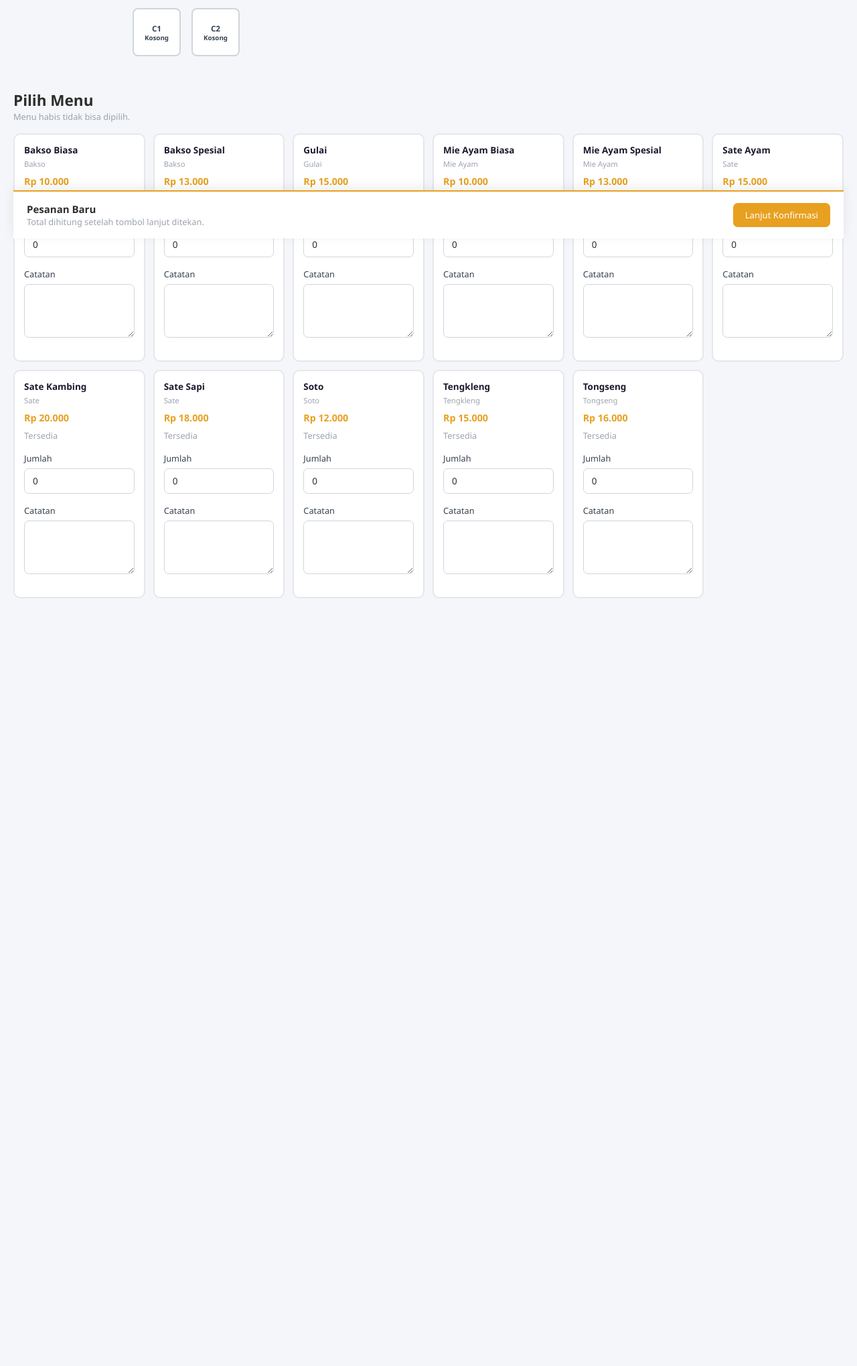
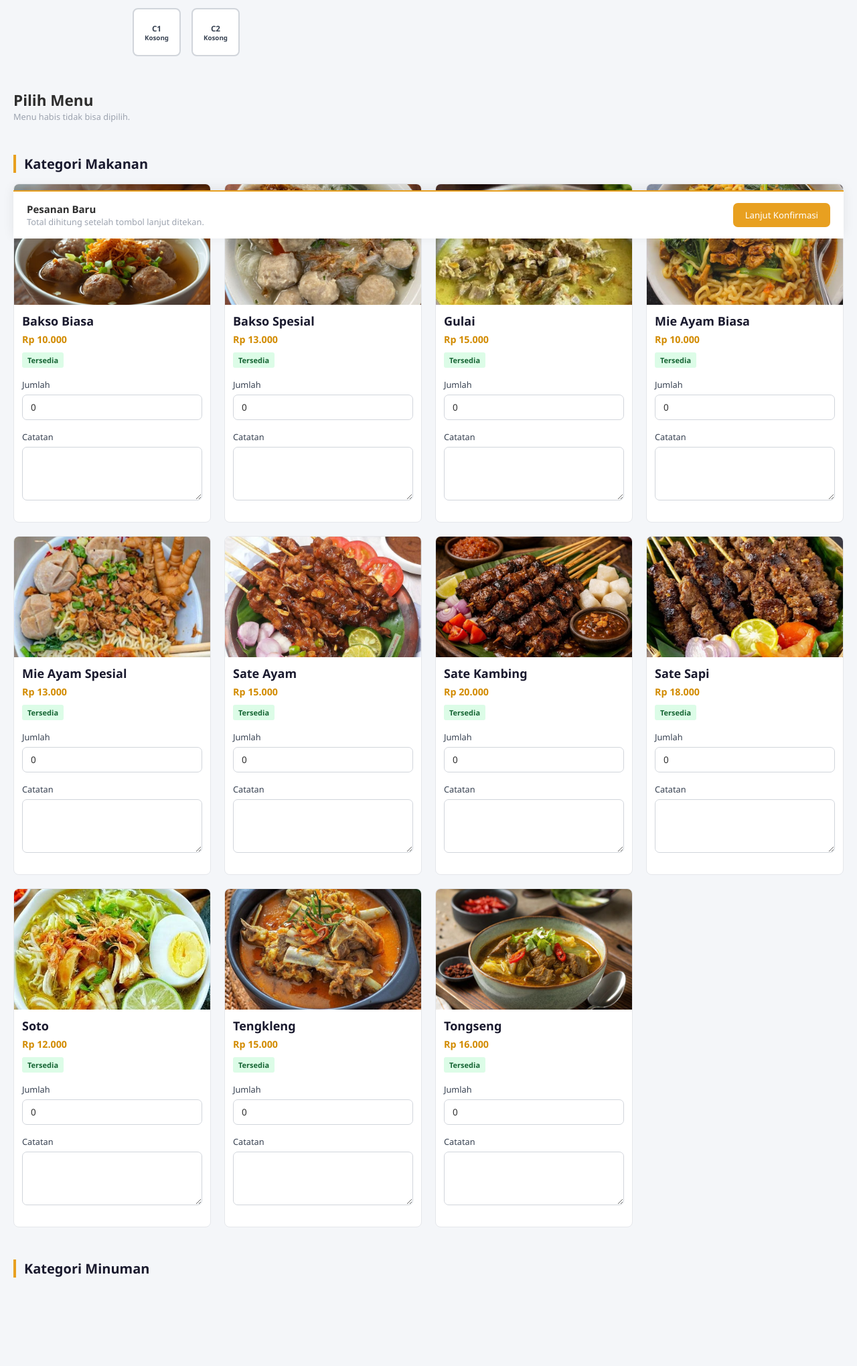
Before and after one commit to hill-py/moro_kangen, a PHP site: page /pelanggan/index.php in a window 1280 px wide. Shown: the part 444-2483 px from the top of the page at 67% size. Before the commit the page ends 1337 px from the top, so only its background shows below. Run offline with PHP 8.4, Linux system fonts and the light colour scheme; data comes from the database, SQL or seed files in the repository.

Commit message:
Update tampilan pesanan yg sinkron sama menu

```diff
--- a/assets/css/style.css
+++ b/assets/css/style.css
@@ -654,24 +654,25 @@ tbody tr:hover {
 }
 
 .menu-grid {
-  display: grid;
-  grid-template-columns: repeat(auto-fill, minmax(180px, 1fr));
-  gap: 12px;
-  margin-bottom: 24px;
+    display: grid;
+    grid-template-columns: repeat(auto-fill, minmax(240px, 1fr));
+    gap: 20px;
+    margin-bottom: 24px;
 }
 
 .menu-card {
-  background: #fff;
-  border-radius: 10px;
-  border: 2px solid #e5e7eb;
-  padding: 14px;
-  cursor: pointer;
-  transition: border-color 0.15s, box-shadow 0.15s;
+    background: #fff;
+    border-radius: 8px;
+    overflow: hidden;
+    border: 1px solid #e5e7eb;
+    padding: 0;
+    transition: 0.2s;
 }
 
 .menu-card:hover:not(.menu-habis) {
   border-color: #e8a020;
   box-shadow: 0 2px 12px rgba(232,160,32,0.15);
+  transform: translateY(-3px);
 }
 
 .menu-card.menu-habis {
@@ -937,3 +938,100 @@ tbody tr:hover {
     opacity: 0.4;
     pointer-events: none;
 }
+
+/* ------------------------------------------------------------
+   Edit tampilan menu di pelanggan
+   ------------------------------------------------------------ */
+.menu-status-wrapper {
+    margin: 10px 0 14px;
+}
+
+.menu-status-badge {
+    display: inline-block;
+    padding: 4px 10px;
+    border-radius: 4px;
+    font-size: 11px;
+    font-weight: 600;
+}
+
+.status-tersedia {
+    background: #dff5e3;
+    color: #2e7d32;
+}
+
+.status-habis {
+    background: #ffe0e0;
+    color: #c62828;
+}
+
+.status-nonaktif {
+    background: #ececec;
+    color: #616161;
+}
+
+.menu-image {
+    width: 100%;
+    height: 180px;
+    object-fit: cover;
+    display: block;
+}
+
+.menu-content {
+    padding: 12px;
+}
+
+.menu-kategori {
+    font-size: 10px;
+    text-transform: uppercase;
+    color: #999;
+    margin-bottom: 4px;
+}
+
+.menu-nama {
+    font-size: 18px;
+    font-weight: 600;
+    margin-bottom: 6px;
+}
+
+.menu-harga {
+    display: block;
+    color: #d28b00;
+    font-weight: bold;
+    margin-bottom: 10px;
+}
+
+.menu-status-wrapper {
+    margin-bottom: 16px;
+}
+
+.menu-status-badge {
+    display: inline-block;
+    padding: 4px 8px;
+    border-radius: 3px;
+    font-size: 11px;
+    font-weight: 600;
+}
+
+.kategori-judul {
+    font-size: 20px;
+    font-weight: 700;
+    color: #1a1a2e;
+    margin: 48px 0 16px;
+    padding-left: 12px;
+    border-left: 4px solid #e8a020;
+}
+
+.status-tersedia {
+    background: #dcfce7;
+    color: #166534;
+}
+
+.status-habis {
+    background: #fee2e2;
+    color: #991b1b;
+}
+
+.status-nonaktif {
+    background: #e5e7eb;
+    color: #374151;
+}
--- a/pelanggan/index.php
+++ b/pelanggan/index.php
@@ -13,7 +13,7 @@ function rupiah($value) {
 
 function getMenus($db) {
     $menus = [];
-    $result = $db->query("SELECT id_menu, nama_menu, kategori, harga, status_menu FROM menu WHERE status_menu <> 'nonaktif' ORDER BY kategori, nama_menu");
+    $result = $db->query("SELECT id_menu, nama_menu, kategori, harga, deskripsi, status_menu FROM menu WHERE status_menu <> 'nonaktif' ORDER BY kategori, nama_menu");
     while ($row = $result->fetch_assoc()) {
         $menus[(int) $row['id_menu']] = $row;
     }
@@ -525,25 +525,89 @@ $pasanganGrup = array_chunk(
 <?php endforeach; ?>
 
         </section>
+<?php
 
+$menuMakanan = [];
+$menuMinuman = [];
+
+foreach ($menus as $menu) {
+
+    if (
+        strtolower($menu['kategori']) === 'minuman'
+    ) {
+        $menuMinuman[] = $menu;
+    } else {
+        $menuMakanan[] = $menu;
+    }
+}
+?>
         <section class="panel mb-24">
           <h2>Pilih Menu</h2>
           <p class="text-muted mb-16">Menu habis tidak bisa dipilih.</p>
 
+          <h3 class="kategori-judul">
+    Kategori Makanan
+</h3>
+
 <div class="menu-grid">
-            <?php foreach ($menus as $menu): ?>
+
+<?php foreach ($menuMakanan as $menu): ?>
               <?php
 $idMenu = (int) $menu['id_menu'];
 $isAvailable = $menu['status_menu'] === 'tersedia';
 $jumlah = (int) ($posted['jumlah'][$idMenu] ?? 0);
 $catatan = $posted['catatan'][$idMenu] ?? '';
+
+$imageName =
+    strtolower(
+        str_replace(
+            ' ',
+            '-',
+            $menu['nama_menu']
+        )
+    ) . '.jpg';
+
+$imagePath =
+    '../img/' . $imageName;
+
+if (
+    !file_exists(
+        __DIR__ .
+        '/../img/' .
+        $imageName
+    )
+) {
+    $imagePath =
+        '../img/default-food.jpg';
+}
 ?>
               <section class="menu-card <?= !$isAvailable ? 'menu-habis' : '' ?>">
-                <h3 class="menu-nama"><?= h($menu['nama_menu']) ?></h3>
-                <p class="menu-kategori"><?= h($menu['kategori']) ?></p>
-                <strong class="menu-harga"><?= rupiah($menu['harga']) ?></strong>
-                <p class="text-muted mt-8"><?= $isAvailable ? 'Tersedia' : 'Habis' ?></p>
 
+    <img
+        src="<?= h($imagePath) ?>"
+        alt="<?= h($menu['nama_menu']) ?>"
+        class="menu-image"
+    >
+
+    <div class="menu-content">
+
+        <h3 class="menu-nama">
+            <?= h($menu['nama_menu']) ?>
+        </h3>
+
+        <strong class="menu-harga">
+            <?= rupiah($menu['harga']) ?>
+        </strong>
+
+        <div class="menu-status-wrapper">
+
+            <span
+    class="menu-status-badge status-<?= h($menu['status_menu']) ?>"
+>
+    <?= ucfirst(h($menu['status_menu'])) ?>
+</span>
+
+        </div>
                 <div class="form-group mt-16">
                   <label for="jumlah_<?= $idMenu ?>">Jumlah</label>
                   <input
@@ -559,6 +623,7 @@ $pasanganGrup = array_chunk(
 
                 <div class="form-group">
     <label for="catatan_<?= $idMenu ?>">Catatan</label>
+
     <textarea
         id="catatan_<?= $idMenu ?>"
         name="catatan[<?= $idMenu ?>]"
@@ -566,9 +631,119 @@ $pasanganGrup = array_chunk(
         <?= !$isAvailable ? 'disabled' : '' ?>
     ><?= h($catatan) ?></textarea>
 </div>
+
+</div>
+
 </section>
             <?php endforeach; ?>
           </div>
+          <h3 class="kategori-judul">
+    Kategori Minuman
+</h3>
+
+<div class="menu-grid">
+
+<?php foreach ($menuMinuman as $menu): ?>
+
+<?php
+$idMenu = (int) $menu['id_menu'];
+$isAvailable = $menu['status_menu'] === 'tersedia';
+$jumlah = (int) ($posted['jumlah'][$idMenu] ?? 0);
+$catatan = $posted['catatan'][$idMenu] ?? '';
+
+$imageName =
+    strtolower(
+        str_replace(
+            ' ',
+            '-',
+            $menu['nama_menu']
+        )
+    ) . '.jpg';
+
+$imagePath =
+    '../img/' . $imageName;
+
+if (
+    !file_exists(
+        __DIR__ .
+        '/../img/' .
+        $imageName
+    )
+) {
+    $imagePath =
+        '../img/default-food.jpg';
+}
+?>
+
+<section class="menu-card <?= !$isAvailable ? 'menu-habis' : '' ?>">
+
+    <img
+        src="<?= h($imagePath) ?>"
+        alt="<?= h($menu['nama_menu']) ?>"
+        class="menu-image"
+    >
+
+    <div class="menu-content">
+
+        <p class="menu-kategori">
+            <?= h($menu['kategori']) ?>
+        </p>
+
+        <h3 class="menu-nama">
+            <?= h($menu['nama_menu']) ?>
+        </h3>
+
+        <strong class="menu-harga">
+            <?= rupiah($menu['harga']) ?>
+        </strong>
+
+        <div class="menu-status-wrapper">
+
+            <span
+                class="menu-status-badge status-<?= h($menu['status_menu']) ?>"
+            >
+                <?= h($menu['status_menu']) ?>
+            </span>
+
+        </div>
+
+        <div class="form-group mt-16">
+            <label for="jumlah_<?= $idMenu ?>">Jumlah</label>
+
+            <input
+                type="number"
+                id="jumlah_<?= $idMenu ?>"
+                name="jumlah[<?= $idMenu ?>]"
+                value="<?= $jumlah ?>"
+                min="0"
+                max="99"
+                <?= !$isAvailable ? 'disabled' : '' ?>
+            >
+        </div>
+
+        <div class="form-group">
+
+            <label for="catatan_<?= $idMenu ?>">
+                Catatan
+            </label>
+
+            <textarea
+                id="catatan_<?= $idMenu ?>"
+                name="catatan[<?= $idMenu ?>]"
+                rows="2"
+                <?= !$isAvailable ? 'disabled' : '' ?>
+            ><?= h($catatan) ?></textarea>
+
+        </div>
+
+    </div>
+
+</section>
+
+<?php endforeach; ?>
+
+</div>
+
         </section>
 
         <div class="order-summary">
```
Also changed, not shown: img/Gulai.jpg (added), img/Tengkleng.jpg (added), img/Tongseng.jpg (added), img/air-putih.jpg (added), img/bakso-biasa.jpg (added), img/bakso-spesial.jpg (added), img/es-jeruk.jpg (added), img/es-teh-kampul.jpg (added), img/es-teh.jpg (added), img/mie-ayam-biasa.jpg (added), img/mie-ayam-spesial.jpg (added), img/sate-ayam.jpg (added), img/sate-kambing.jpg (added), img/sate-sapi.jpg (added), 1 more files. Lines whose indentation alone changed are shown as unchanged.
